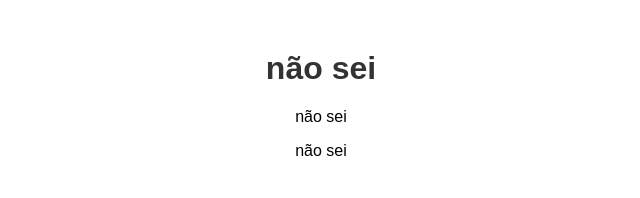
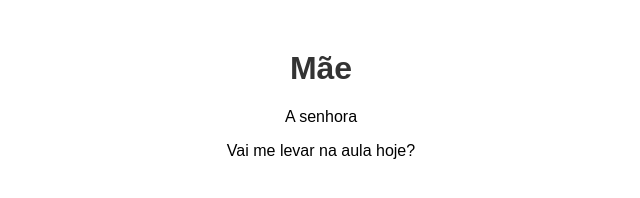
Before and after one commit to httpSnooow/test-website, a plain HTML site: page index.html in a window 1280 px wide. Shown: the whole page, without its empty margins (319-959 px from the left). Drawn offline with Linux system fonts and the light colour scheme.

Commit message:
Atualização website

```diff
--- a/index.html
+++ b/index.html
@@ -10,8 +10,8 @@
     </style>
 </head>
 <body>
-    <h1>não sei</h1>
-    <p>não sei</p>
-    <p>não sei</p>
+    <h1>Mãe</h1>
+    <p>A senhora</p>
+    <p>Vai me levar na aula hoje?</p>
 </body>
 </html>
```
